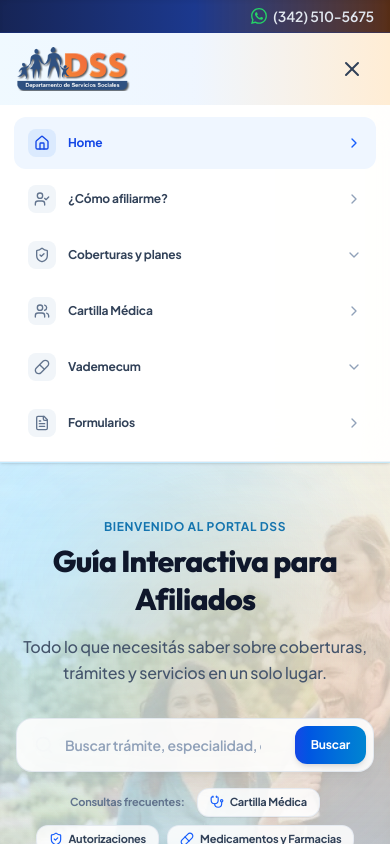
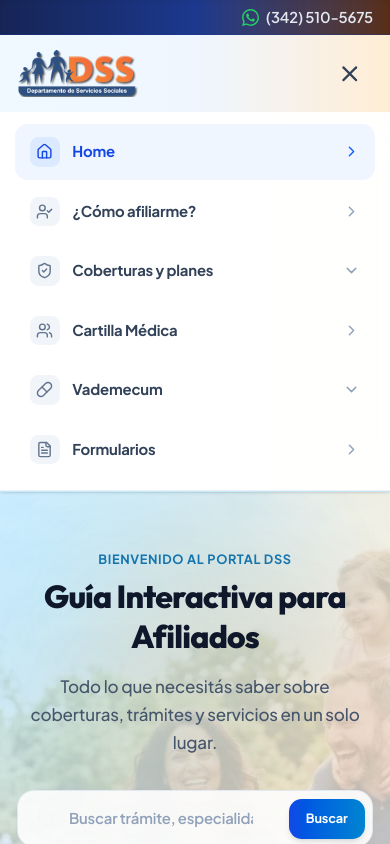
Before and after one commit to KarimServin/guia-interactiva-dss, a Next.js app: page / in a window 390 px wide. Both pictures are taken after a click on the button 352 px from the left and 69 px from the top of the page. Shown: the top 844 px of the page. Built offline with nearby package versions, Linux system fonts and the light colour scheme.

Commit message:
Increase font sizes across mobile views and navigation

```diff
--- a/src/app/globals.css
+++ b/src/app/globals.css
@@ -20,6 +20,12 @@ html {
   overscroll-behavior-y: auto;
   -webkit-text-size-adjust: 100%;
   padding-top: env(safe-area-inset-top);
+}
+
+@media (max-width: 640px) {
+  html {
+    font-size: 17px;
+  }
 }
 
 body {
--- a/src/components/CoberturasPlanesView.tsx
+++ b/src/components/CoberturasPlanesView.tsx
@@ -144,7 +144,7 @@ export const CoberturasPlanesView: React.FC<CoberturasPlanesViewProps> = ({
               </div>
 
               <div className="min-w-0 flex-1">
-                <h4 className="text-xs sm:text-sm font-bold leading-tight">
+                <h4 className="text-sm sm:text-base font-bold leading-tight">
                   {tab.title}
                 </h4>
               </div>
--- a/src/components/Header.tsx
+++ b/src/components/Header.tsx
@@ -322,7 +322,7 @@ export const Header: React.FC<HeaderProps> = ({ activeTab = 'guia', onSelectNav
                 <div key={item.id} className="space-y-0.5">
                   <button
                     onClick={() => setIsMobileCoberturasOpen(!isMobileCoberturasOpen)}
-                    className={`w-full flex items-center justify-between px-3.5 py-3 text-xs sm:text-[13px] font-bold rounded-xl transition-all cursor-pointer ${
+                    className={`w-full flex items-center justify-between px-3.5 py-3 text-sm sm:text-base font-bold rounded-xl transition-all cursor-pointer ${
                       isActive
                         ? 'bg-blue-50 text-blue-700'
                         : 'text-slate-700 hover:bg-slate-100/70 hover:text-slate-900'
@@ -343,21 +343,21 @@ export const Header: React.FC<HeaderProps> = ({ activeTab = 'guia', onSelectNav
                     <div className="ml-5 pl-3 border-l-2 border-slate-100 py-1 space-y-0.5 animate-in fade-in duration-200">
                       <button
                         onClick={() => handleSubMenuClick('prestaciones')}
-                        className="w-full text-left px-3 py-2 text-xs sm:text-[13px] font-bold text-slate-700 hover:text-blue-700 hover:bg-blue-50/70 rounded-lg transition-colors flex items-center gap-2.5 cursor-pointer"
+                        className="w-full text-left px-3 py-2 text-[13px] sm:text-sm font-bold text-slate-700 hover:text-blue-700 hover:bg-blue-50/70 rounded-lg transition-colors flex items-center gap-2.5 cursor-pointer"
                       >
                         <div className="w-1.5 h-1.5 rounded-full bg-blue-600 shrink-0" />
                         <span>Prestaciones</span>
                       </button>
                       <button
                         onClick={() => handleSubMenuClick('tabla-coseguros')}
-                        className="w-full text-left px-3 py-2 text-xs sm:text-[13px] font-bold text-slate-700 hover:text-indigo-700 hover:bg-indigo-50/70 rounded-lg transition-colors flex items-center gap-2.5 cursor-pointer"
+                        className="w-full text-left px-3 py-2 text-[13px] sm:text-sm font-bold text-slate-700 hover:text-indigo-700 hover:bg-indigo-50/70 rounded-lg transition-colors flex items-center gap-2.5 cursor-pointer"
                       >
                         <div className="w-1.5 h-1.5 rounded-full bg-indigo-600 shrink-0" />
                         <span>Tabla de Planes y Coseguros</span>
                       </button>
                       <button
                         onClick={() => handleSubMenuClick('cuotas')}
-                        className="w-full text-left px-3 py-2 text-xs sm:text-[13px] font-bold text-slate-700 hover:text-sky-700 hover:bg-sky-50/70 rounded-lg transition-colors flex items-center gap-2.5 cursor-pointer"
+                        className="w-full text-left px-3 py-2 text-[13px] sm:text-sm font-bold text-slate-700 hover:text-sky-700 hover:bg-sky-50/70 rounded-lg transition-colors flex items-center gap-2.5 cursor-pointer"
                       >
                         <div className="w-1.5 h-1.5 rounded-full bg-sky-600 shrink-0" />
                         <span>Valores de cuota</span>
@@ -373,7 +373,7 @@ export const Header: React.FC<HeaderProps> = ({ activeTab = 'guia', onSelectNav
                 <div key={item.id} className="space-y-0.5">
                   <button
                     onClick={() => setIsMobileVademecumOpen(!isMobileVademecumOpen)}
-                    className={`w-full flex items-center justify-between px-3.5 py-3 text-xs sm:text-[13px] font-bold rounded-xl transition-all cursor-pointer ${
+                    className={`w-full flex items-center justify-between px-3.5 py-3 text-sm sm:text-base font-bold rounded-xl transition-all cursor-pointer ${
                       isActive
                         ? 'bg-blue-50 text-blue-700'
                         : 'text-slate-700 hover:bg-slate-100/70 hover:text-slate-900'
@@ -397,7 +397,7 @@ export const Header: React.FC<HeaderProps> = ({ activeTab = 'guia', onSelectNav
                           router.push('/vademecum/basico');
                           setIsMobileMenuOpen(false);
                         }}
-                        className="w-full text-left px-3 py-2 text-xs sm:text-[13px] font-bold text-slate-700 hover:text-blue-700 hover:bg-blue-50/70 rounded-lg transition-colors flex items-center gap-2.5 cursor-pointer"
+                        className="w-full text-left px-3 py-2 text-[13px] sm:text-sm font-bold text-slate-700 hover:text-blue-700 hover:bg-blue-50/70 rounded-lg transition-colors flex items-center gap-2.5 cursor-pointer"
                       >
                         <div className="w-1.5 h-1.5 rounded-full bg-blue-600 shrink-0" />
                         <span>Vademécum Básico</span>
@@ -407,7 +407,7 @@ export const Header: React.FC<HeaderProps> = ({ activeTab = 'guia', onSelectNav
                           router.push('/vademecum/anticonceptivos');
                           setIsMobileMenuOpen(false);
                         }}
-                        className="w-full text-left px-3 py-2 text-xs sm:text-[13px] font-bold text-slate-700 hover:text-rose-700 hover:bg-rose-50/70 rounded-lg transition-colors flex items-center gap-2.5 cursor-pointer"
+                        className="w-full text-left px-3 py-2 text-[13px] sm:text-sm font-bold text-slate-700 hover:text-rose-700 hover:bg-rose-50/70 rounded-lg transition-colors flex items-center gap-2.5 cursor-pointer"
                       >
                         <div className="w-1.5 h-1.5 rounded-full bg-rose-500 shrink-0" />
                         <span>Anticonceptivos</span>
@@ -422,7 +422,7 @@ export const Header: React.FC<HeaderProps> = ({ activeTab = 'guia', onSelectNav
               <button
                 key={item.id}
                 onClick={() => handleNavClick(item.id)}
-                className={`w-full flex items-center justify-between px-3.5 py-3 text-xs sm:text-[13px] font-bold rounded-xl transition-all cursor-pointer ${
+                className={`w-full flex items-center justify-between px-3.5 py-3 text-sm sm:text-base font-bold rounded-xl transition-all cursor-pointer ${
                   isActive
                     ? 'bg-blue-50 text-blue-700'
                     : 'text-slate-700 hover:bg-slate-100/70 hover:text-slate-900'
```
